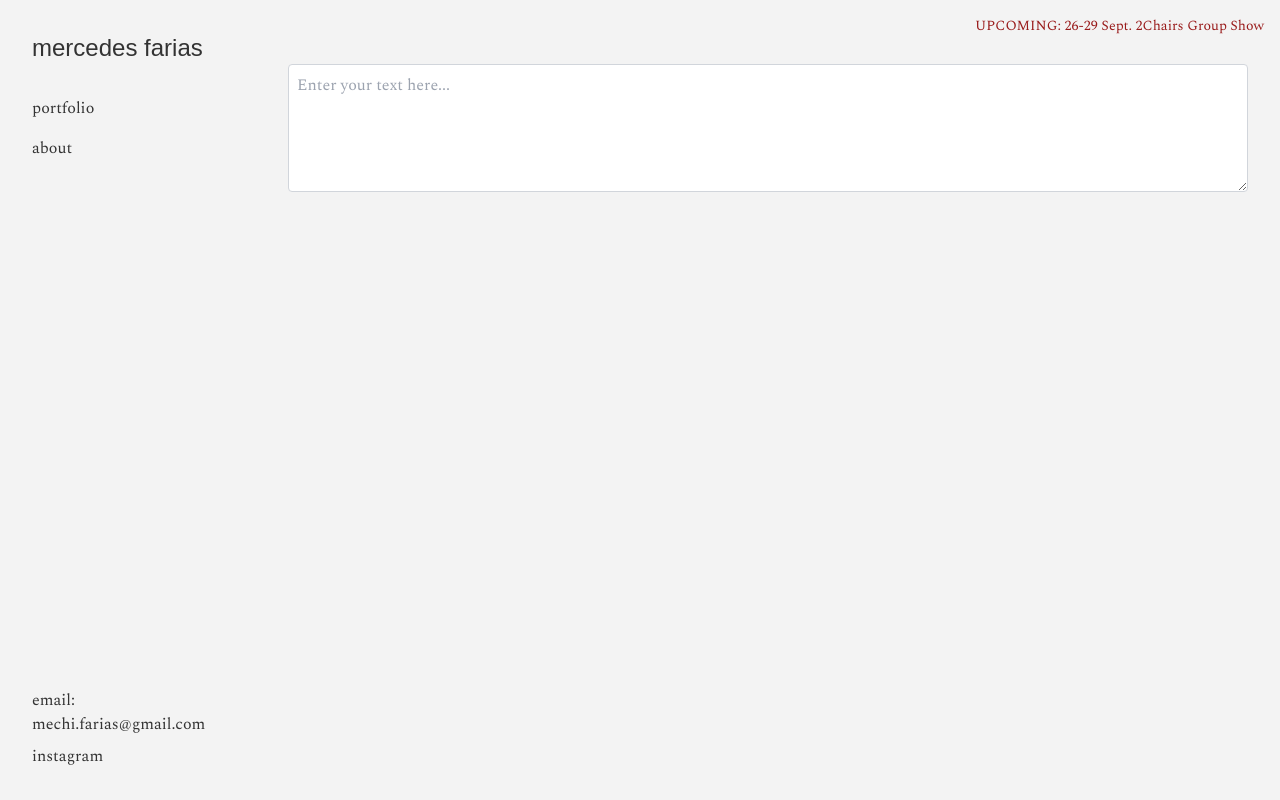
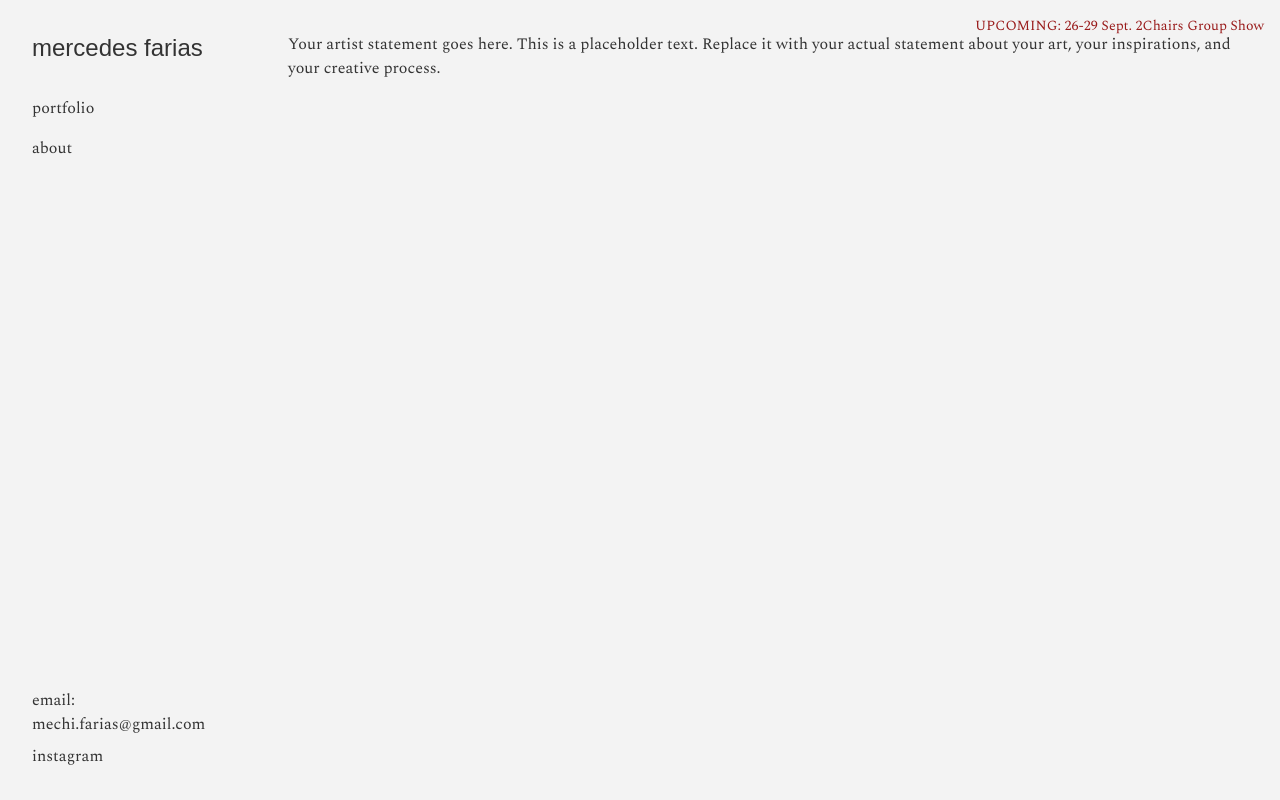
Before and after one commit to purpl3bot/web-v0, a Next.js app: page / in a window 1280 px wide. Built offline with nearby package versions, Linux system fonts and the light colour scheme; a web font is replaced by a local one.

Commit message:
Update page.tsx

```diff
--- a/app/page.tsx
+++ b/app/page.tsx
@@ -31,12 +31,10 @@ export default function Home() {
             className="transition-opacity duration-500 cursor-pointer"
           />
         </div>
-        <div className="mt-8">
-          <textarea
-            className="w-full h-32 p-2 border border-gray-300 rounded"
-            placeholder="Enter your text here..."
-          ></textarea>
-        </div>
+        <p className="mb-4">
+              Your artist statement goes here. This is a placeholder text. Replace it with your actual statement
+              about your art, your inspirations, and your creative process.
+        </p>
       </div>
     </Layout>
   )
```
